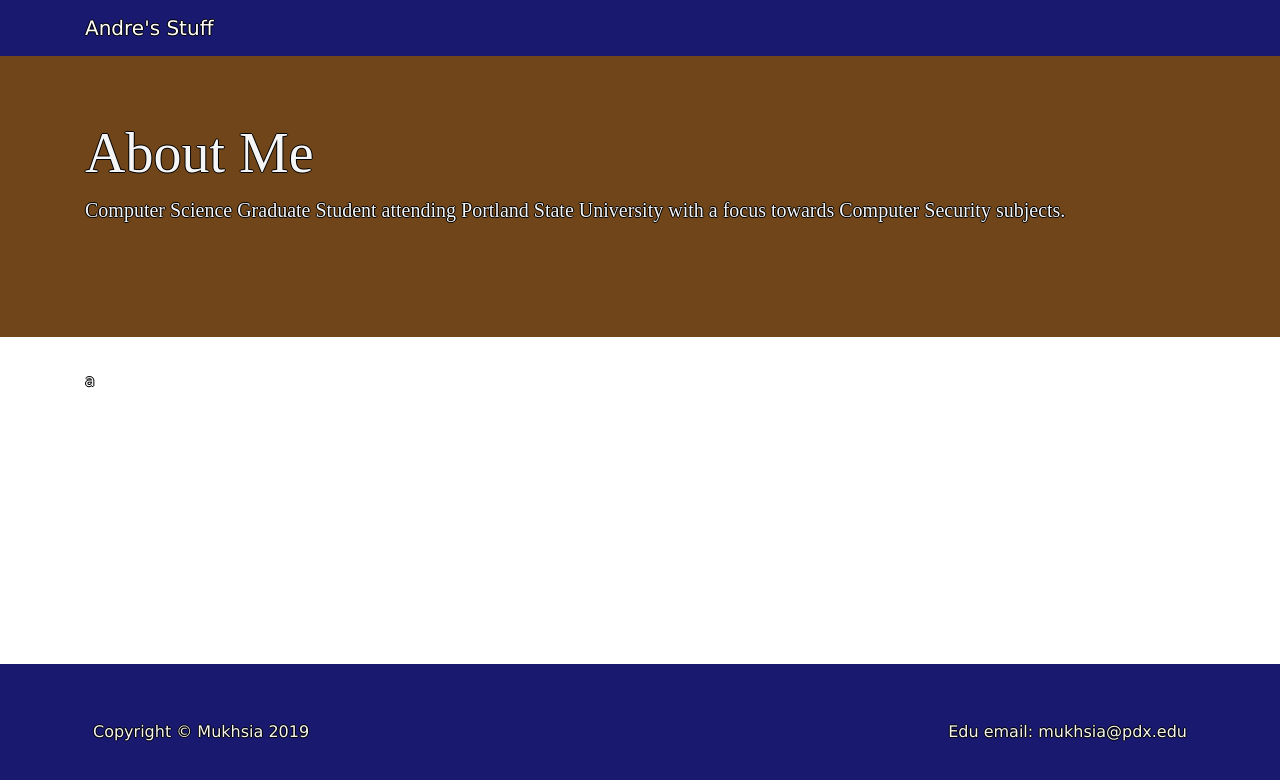
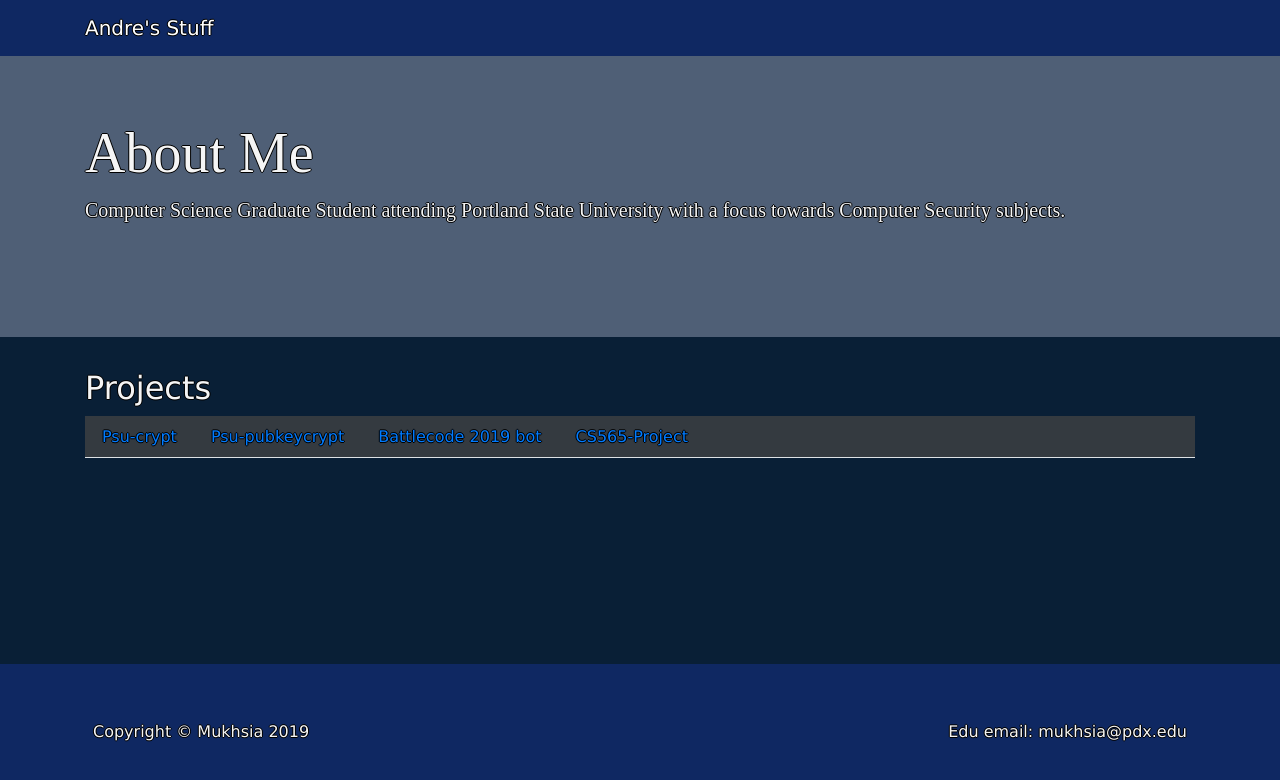
Before and after one commit to mukhsia/cs565-mukhsia-portfolio-simple, a plain HTML site: page index.html in a window 1280 px wide. Drawn offline with Linux system fonts and the light colour scheme.

Commit message:
Change color scheme, add nav tabs for switching between displayed projects

```diff
--- a/index.css
+++ b/index.css
@@ -5,22 +5,22 @@ head, body, footer {
 }
 
 .background1, footer {
-    background: midnightblue;
+    background: #0f2862;
 }
 
 header {
     font-family:  'Times New Roman', Times, Georgia, serif;
 }
 
-/*Tetradic colors to midnight blue*/
+/*Color scheme from the following article https://hookagency.com/website-color-schemes/*/
 .background2 {
-    background: #704519;
+    background: #4f5f76;
 }
 
 .background3 {
-    background: #707019;
+    background: #091f36;
 }
 
 .background4 {
-    background: #701970;
+    background: #9e363a;
 }
--- a/index.html
+++ b/index.html
@@ -13,7 +13,7 @@
   <title>Mukhsia's Portfolio</title>
 </head>
 
-<body>
+<body class="background3">
 
   <nav class="navbar navbar-dark background1">
     <div class="container">
@@ -28,8 +28,28 @@
     </div>
   </header>
 
-  <div class="container">
-      <p>a</p>
+  <div class="container background3">
+    <h2>Projects</h2>
+    <ul class="nav nav-tabs bg-dark" id="projectTabs" role="tablist">
+      <li class="nav-item">
+        <a class="nav-link" id="psu-crypt-tab" data-toggle="tab" href="#psu-crypt" role="tab" aria-controls="psu-crypt" aria-selected="false">Psu-crypt</a>
+      </li>
+      <li class="nav-item">
+        <a class="nav-link" id="psu-pubkey-tab" data-toggle="tab" href="#psu-pubkey" role="tab" aria-controls="psu-pubkey" aria-selected="false">Psu-pubkeycrypt</a>
+      </li>
+      <li class="nav-item">
+          <a class="nav-link" id="battlecode2019-tab" data-toggle="tab" href="#battlecode2019" role="tab" aria-controls="battlecode2019" aria-selected="false">Battlecode 2019 bot</a>
+      </li>
+      <li class="nav-item">
+          <a class="nav-link" id="cs565-project-tab" data-toggle="tab" href="#cs565-project" role="tab" aria-controls="cs565-project" aria-selected="false">CS565-Project</a>
+      </li>
+    </ul>
+    <div class="tab-content background4" id="tabContent">
+      <div class="tab-pane fade" id="psu-crypt" role="tabpanel" aria-labelledby="psu-crypt-tab"></div>
+      <div class="tab-pane fade" id="psu-pubkey" role="tabpanel" aria-labelledby="psu-pubkey-tab"></div>
+      <div class="tab-pane fade" id="battlecode2019" role="tabpanel" aria-labelledby="battlecode2019"></div>
+      <div class="tab-pane fade" id="cs565-project" role="tabpanel" aria-labelledby="cs565-project-tab"></div>
+    </div>
   </div>
 
   <footer class="py-5 fixed-bottom">
```
